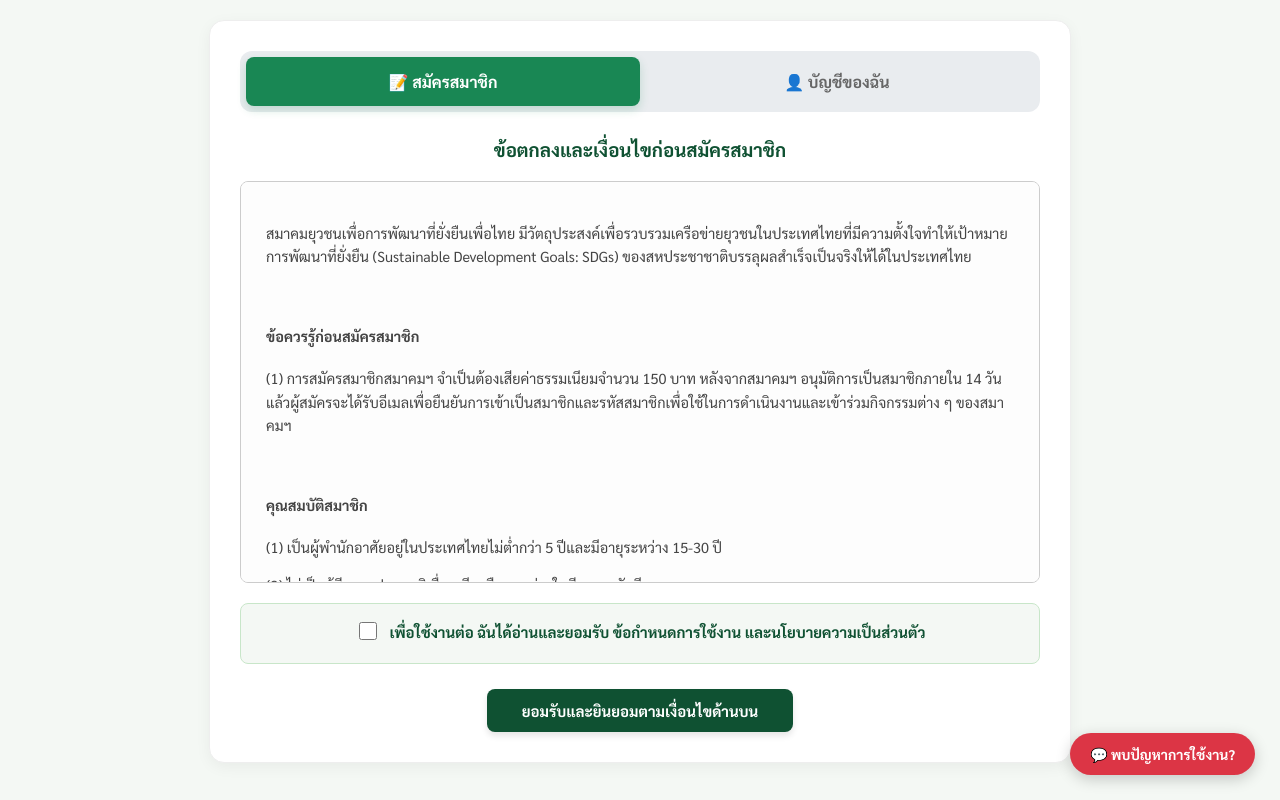
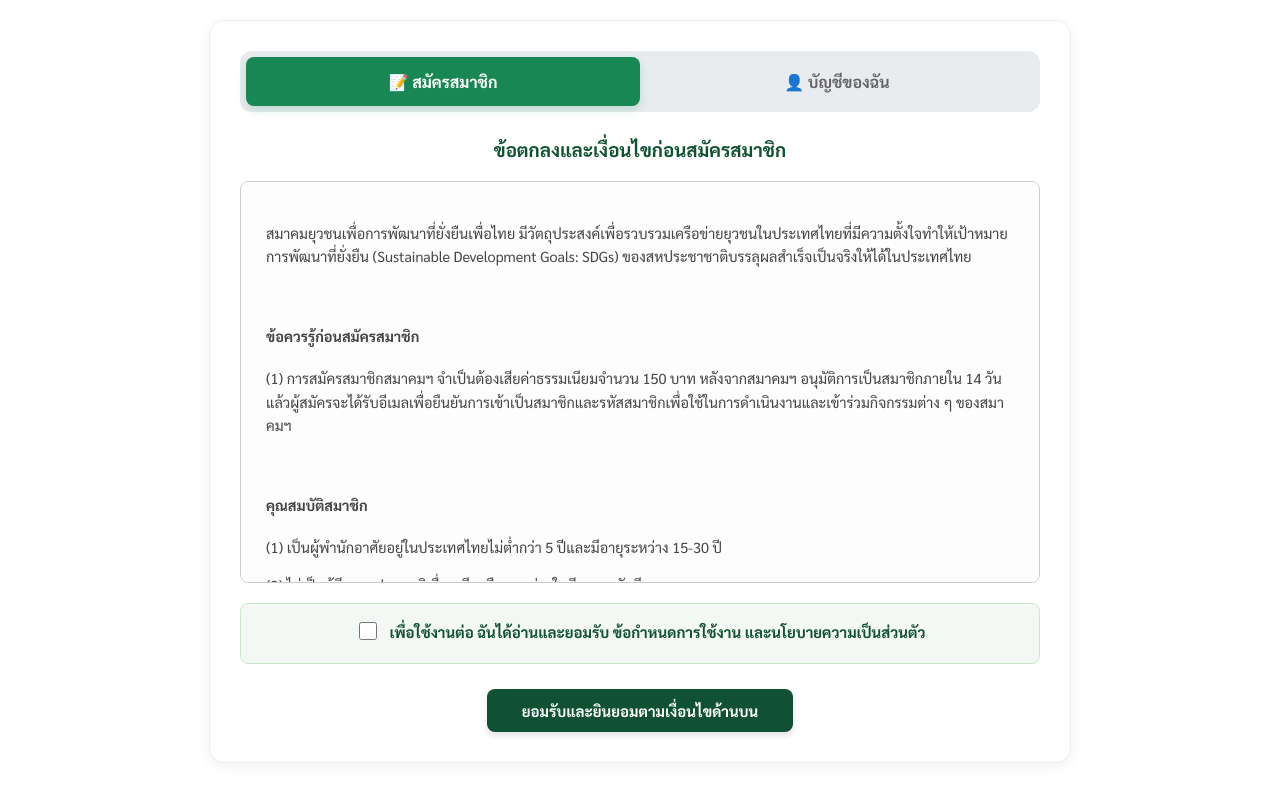
Before and after one commit to members-ffs/members-register, a plain HTML site: page index.html in a window 1280 px wide. Drawn offline with Linux system fonts and the light colour scheme; some packages are replaced by stand-ins of ours; a script that the page names is missing.

Commit message:
Update index.html

```diff
--- a/index.html
+++ b/index.html
@@ -11,7 +11,7 @@
             --primary-color: #0f5132; --primary-hover: #082d1c; --success-color: #198754;
             --bg-light: #f8f9fa; --gray-light: #e9ecef; --upload-bg: #f0f7f2; --upload-hover: #d8f0e1;
         }
-        body { margin: 0; background-color: #f4f8f4; }
+        body { margin: 0; background-color: #ffffff; }
         .reg-container { max-width: 800px; margin: 20px auto; font-family: 'Sarabun', sans-serif; color: #333; background: #fff; padding: 30px; border-radius: 15px; box-shadow: 0 4px 15px rgba(0,0,0,0.05); border: 1px solid #eee; }
 
         /* CSS Progress Bar และ ฟอร์ม */
@@ -74,12 +74,14 @@
         .btn-logout { display: block; margin: 20px auto 0; background: #fff; border: 1px solid #ccc; color: #555; padding: 10px 30px; border-radius: 8px; font-family: inherit; font-size: 14px; cursor: pointer; transition: 0.3s; font-weight: bold; }
         .btn-logout:hover { background: #f0f0f0; }
 
-        .floating-support-btn {
-            position: fixed; bottom: 25px; right: 25px; background-color: #dc3545; color: white;
-            padding: 12px 20px; border-radius: 50px; text-decoration: none; font-weight: bold; font-size: 14px;
-            box-shadow: 0 4px 15px rgba(0,0,0,0.2); z-index: 9999; transition: 0.3s; display: flex; align-items: center; gap: 8px;
+        .support-btn {
+            background-color: #dc3545; color: white; padding: 10px 22px; border-radius: 50px;
+            text-decoration: none; font-weight: bold; font-size: 14.5px; transition: 0.3s;
+            display: inline-flex; align-items: center; gap: 8px; box-shadow: 0 4px 10px rgba(220,53,69,0.2);
         }
-        .floating-support-btn:hover { background-color: #c82333; transform: translateY(-3px); box-shadow: 0 6px 20px rgba(0,0,0,0.25); color: white; }
+        .support-btn:hover {
+            background-color: #c82333; transform: translateY(-2px); box-shadow: 0 6px 15px rgba(220,53,69,0.3); color: white;
+        }
     </style>
 </head>
 <body>
@@ -492,6 +494,12 @@
             </div>
         </div>
 
+        <div style="text-align: center; margin-top: 35px; border-top: 1px dashed #ddd; padding-top: 25px;">
+        <a href="https://sites.google.com/view/ffs-fondue/%E0%B8%AB%E0%B8%99%E0%B8%B2%E0%B9%81%E0%B8%A3%E0%B8%81" target="_blank" class="support-btn">
+            💬 พบปัญหาการใช้งาน?
+        </a>
+    </div>
+
 </div>
 
 <script>
@@ -692,10 +700,5 @@
 
     function logout() { location.reload(); }
 </script>
-
-<a href="https://sites.google.com/view/ffs-fondue/%E0%B8%AB%E0%B8%99%E0%B8%B2%E0%B9%81%E0%B8%A3%E0%B8%81" target="_blank" class="floating-support-btn">
-    💬 พบปัญหาการใช้งาน?
-</a>
-
 </body>
 </html>
```
